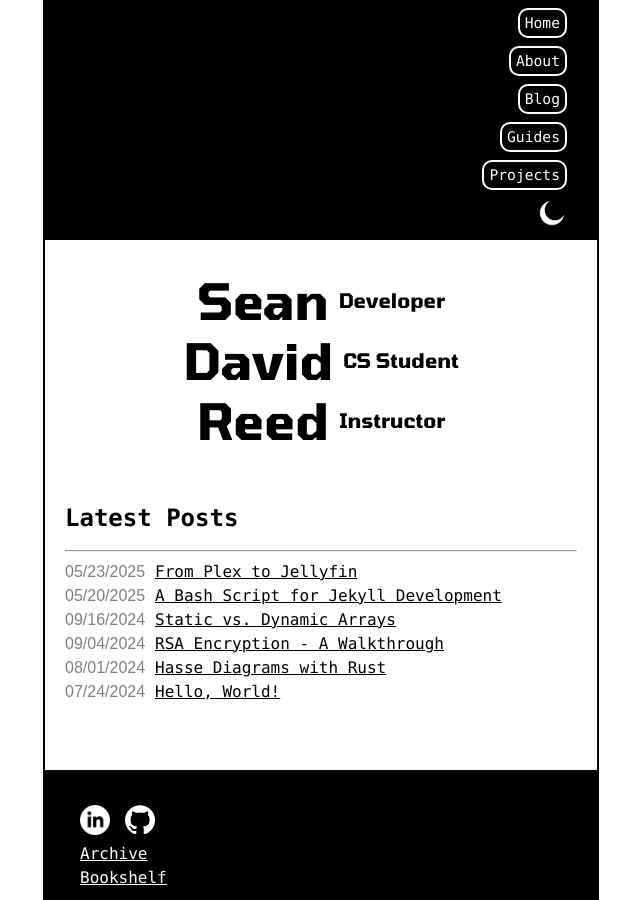
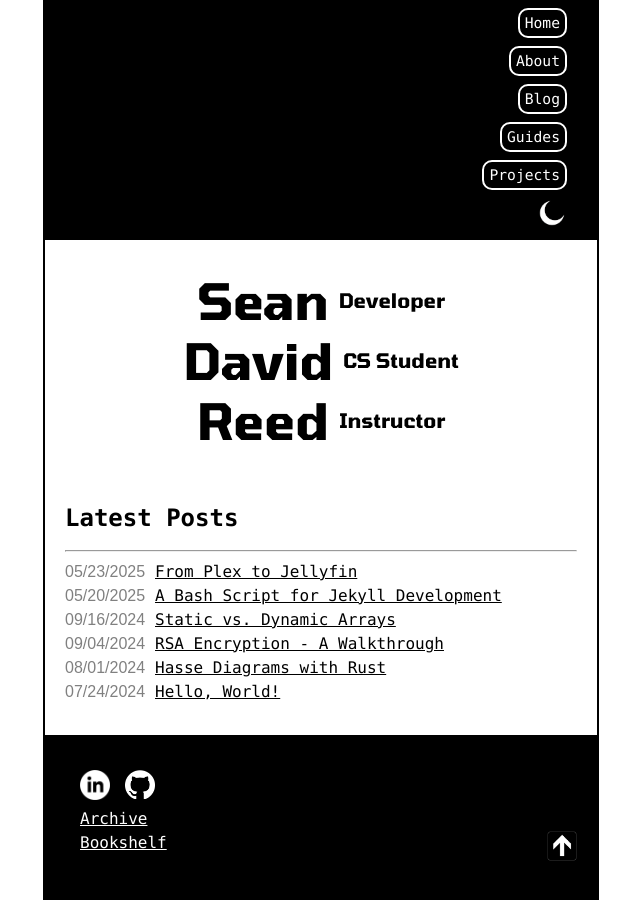
Before and after one commit to seandavidreed/seandavidreed.github.io, a Jekyll site: the page built from index.html, in a window 1280 px wide. Shown: the whole page, without its empty margins (319-959 px from the left). Built offline with Jekyll 4.4.1, drawn with Linux system fonts in a browser that asks for light colours.

Commit message:
Add scroll to top button

```diff
--- a/_layouts/default.html
+++ b/_layouts/default.html
@@ -44,10 +50,10 @@
 			<div class="row">
 				<a href="/archive.html">Archive</a>
 			</div>
-			<div class="row">
+			<div class="row" style="justify-content: space-between; margin-bottom: 35px">
 				<a href="/bookshelf.html">Bookshelf</a>
+				<input id="to-top" type="image" src="/images/back-to-top-icon.png" style="height: auto; width: 30px" onclick="scrollToTop();">
 			</div>
-
 		</footer>
 	</body>
 </html>
--- a/css/styles.scss
+++ b/css/styles.scss
@@ -9,7 +9,7 @@
 $bp-largeputer: 1200px;
 
 /* MISC VARIABLES */
-$footer-footprint: 130px;
+$footer-footprint: 165px;
 
 /* IMPORT SELF-HOSTED FONTS */
 @import url("/fonts/Exile/font-settings.css");
```
Also changed, not shown: other parts of _layouts/default.html (+6 -0 lines), images/back-to-top-icon.png (added).
